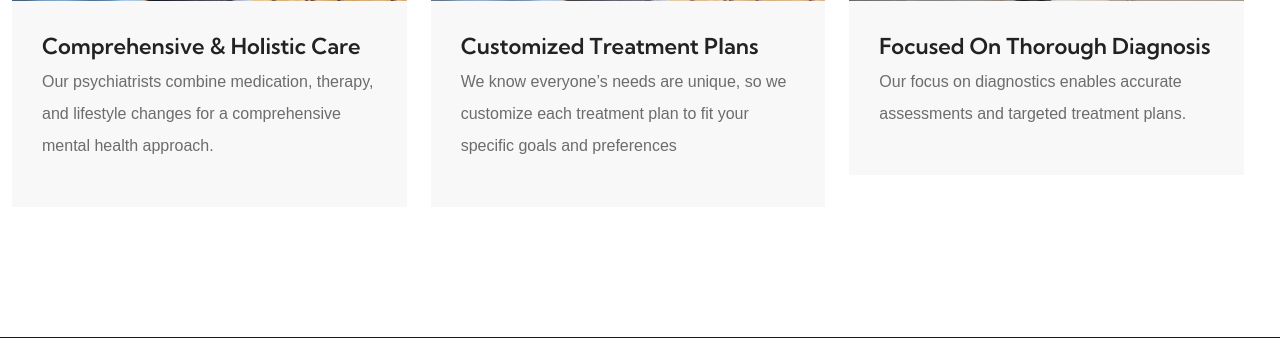
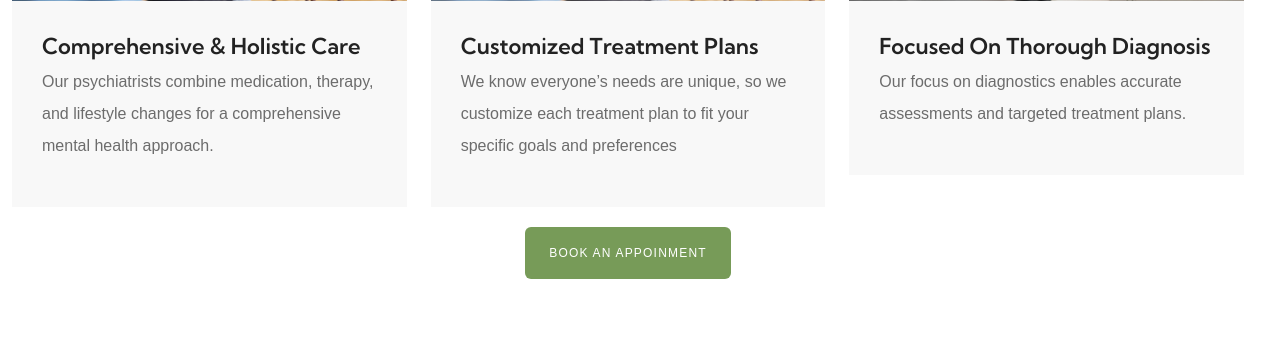
Before and after one commit to bhupindersinghsaggu/plumwellness.in, a PHP site: page /stress-management in a window 1280 px wide. Shown: the part 1481-1819 px from the top of the page. Run offline with PHP 8.4, Linux system fonts and the light colour scheme; some libraries are stand-ins or nearby versions; grey boxes are pictures that could not be loaded.

Commit message:
Update stress-management.php

```diff
--- a/stress-management.php
+++ b/stress-management.php
@@ -81,6 +81,13 @@ include('web/header.php');
                     </div>
                 </div>
             </div>
+            <div class="row mt-30 ">
+                <div class="pq-button-container d-flex justify-content-center">
+                    <button type="button" class="btn btn-primary" data-toggle="modal" data-target="#exampleModal">
+                        Book an Appoinment
+                    </button>
+                </div>
+            </div>
         </div>
     </div>
 </section>
```
